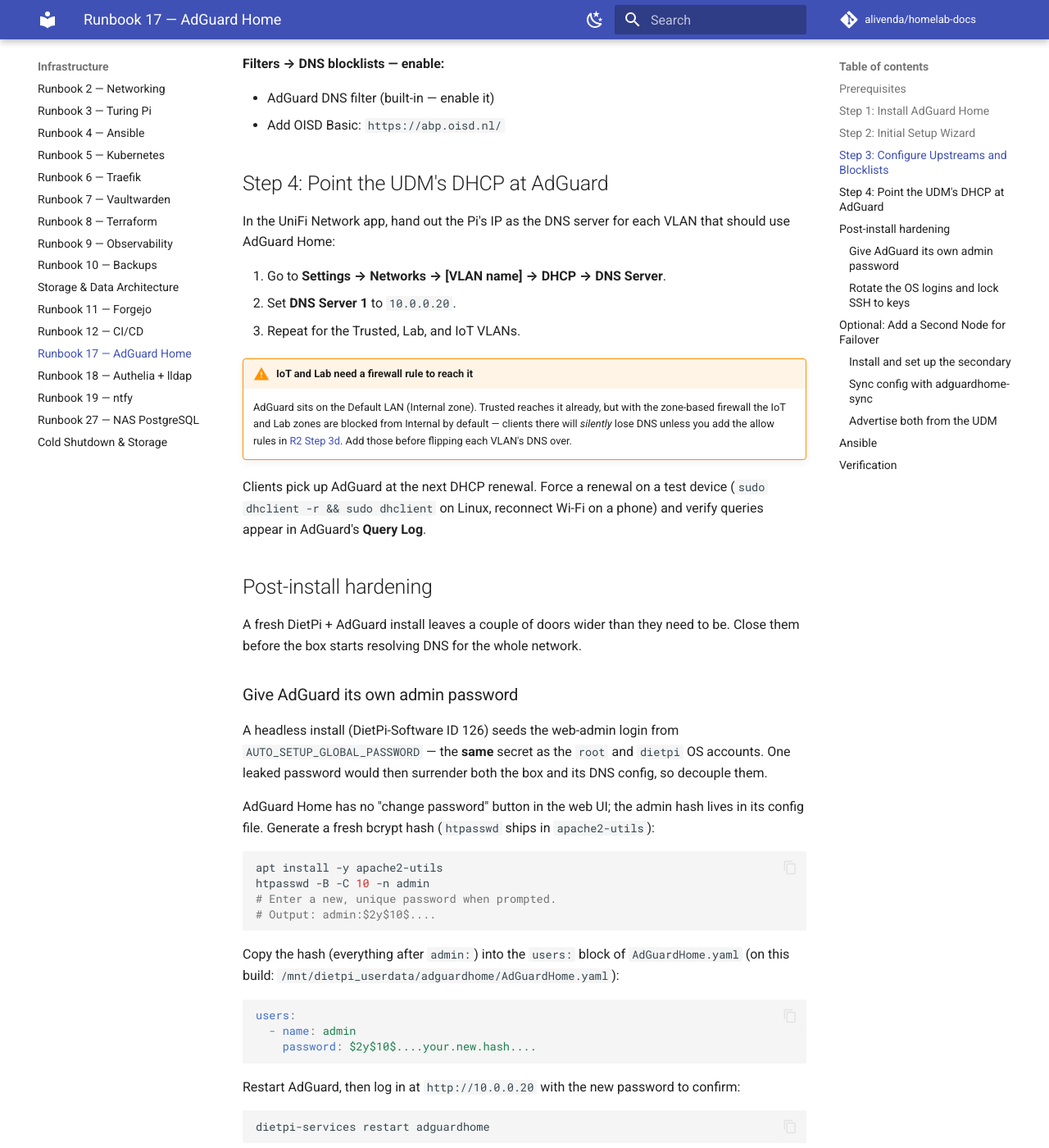
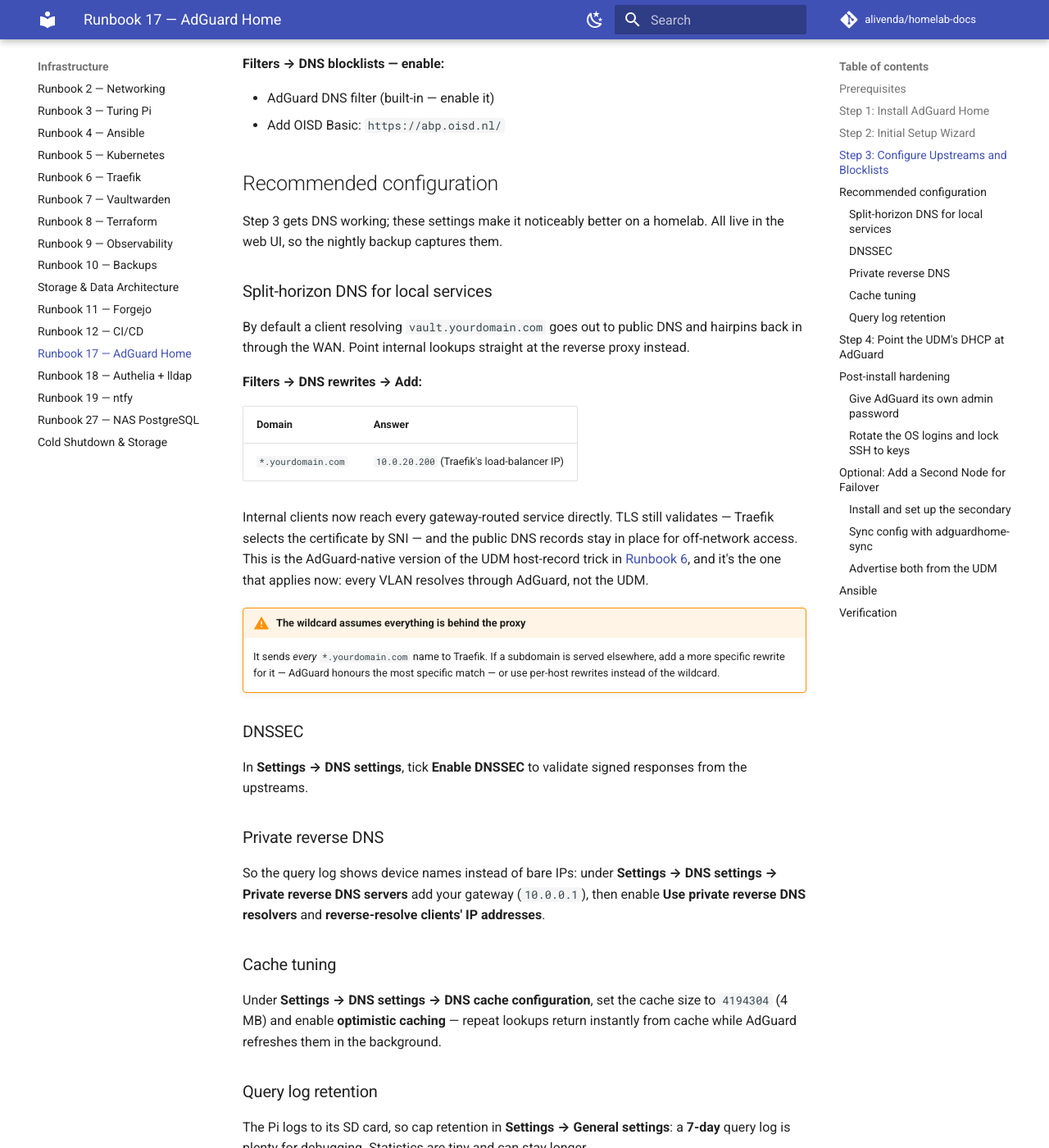
Before and after one commit to alivenda/homelab-docs, an MkDocs documentation site: the page built from docs/17-adguard-home.md, in a window 1280 px wide and 1400 px high, scrolled down 2626 px. Shown: the whole window at 82% size. Built offline with MkDocs 1.6.1 and Material for MkDocs 9.7.7, drawn with Linux system fonts in a browser that asks for light colours; comment, search, counter and statistics services are not loaded.

Commit message:
docs(r17): add recommended homelab configuration section
Capture the AdGuard app tuning that Step 3 doesn't cover: split-horizon
DNS rewrites pointing *.yourdomain.com at the Traefik LB (the AdGuard-native
equivalent of the R6 UDM host-record trick), DNSSEC, private reverse DNS
for readable query logs, cache tuning, and SD-card-friendly log retention.

```diff
--- a/docs/17-adguard-home.md
+++ b/docs/17-adguard-home.md
@@ -88,6 +88,41 @@ Enable **Parallel requests** so both upstreams are queried simultaneously.
 
 - AdGuard DNS filter (built-in — enable it)
 - Add OISD Basic: `https://abp.oisd.nl/`
+
+## Recommended configuration
+
+Step 3 gets DNS working; these settings make it noticeably better on a homelab. All live in the web UI, so the nightly backup captures them.
+
+### Split-horizon DNS for local services
+
+By default a client resolving `vault.yourdomain.com` goes out to public DNS and hairpins back in through the WAN. Point internal lookups straight at the reverse proxy instead.
+
+**Filters → DNS rewrites → Add:**
+
+| Domain | Answer |
+|---|---|
+| `*.yourdomain.com` | `10.0.20.200` (Traefik's load-balancer IP) |
+
+Internal clients now reach every gateway-routed service directly. TLS still validates — Traefik selects the certificate by SNI — and the public DNS records stay in place for off-network access. This is the AdGuard-native version of the UDM host-record trick in [Runbook 6](06-traefik.md), and it's the one that applies now: every VLAN resolves through AdGuard, not the UDM.
+
+!!! warning "The wildcard assumes everything is behind the proxy"
+    It sends *every* `*.yourdomain.com` name to Traefik. If a subdomain is served elsewhere, add a more specific rewrite for it — AdGuard honours the most specific match — or use per-host rewrites instead of the wildcard.
+
+### DNSSEC
+
+In **Settings → DNS settings**, tick **Enable DNSSEC** to validate signed responses from the upstreams.
+
+### Private reverse DNS
+
+So the query log shows device names instead of bare IPs: under **Settings → DNS settings → Private reverse DNS servers** add your gateway (`10.0.0.1`), then enable **Use private reverse DNS resolvers** and **reverse-resolve clients' IP addresses**.
+
+### Cache tuning
+
+Under **Settings → DNS settings → DNS cache configuration**, set the cache size to `4194304` (4 MB) and enable **optimistic caching** — repeat lookups return instantly from cache while AdGuard refreshes them in the background.
+
+### Query log retention
+
+The Pi logs to its SD card, so cap retention in **Settings → General settings**: a **7-day** query log is plenty for debugging. Statistics are tiny and can stay longer.
 
 ## Step 4: Point the UDM's DHCP at AdGuard
 
```
